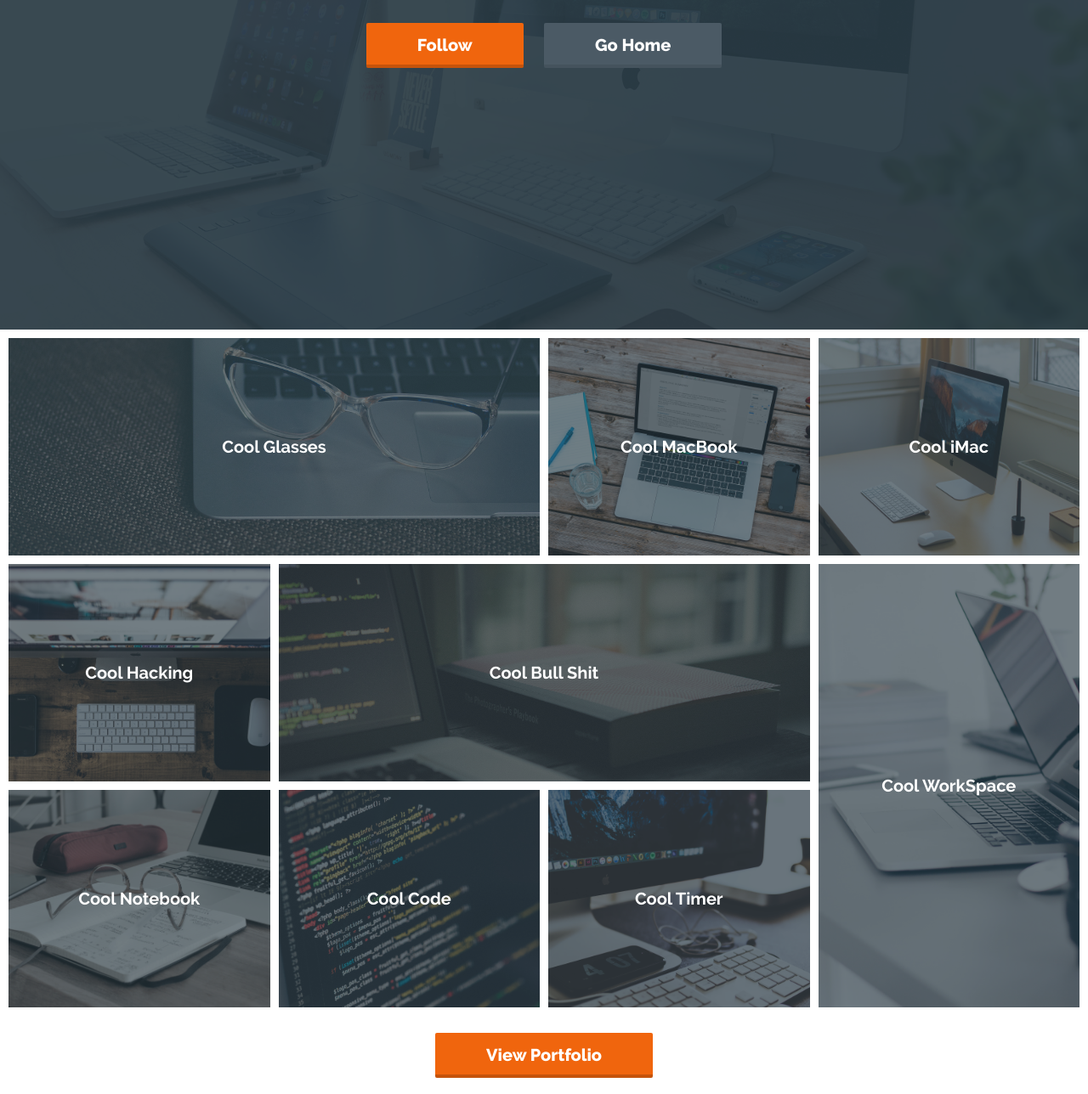
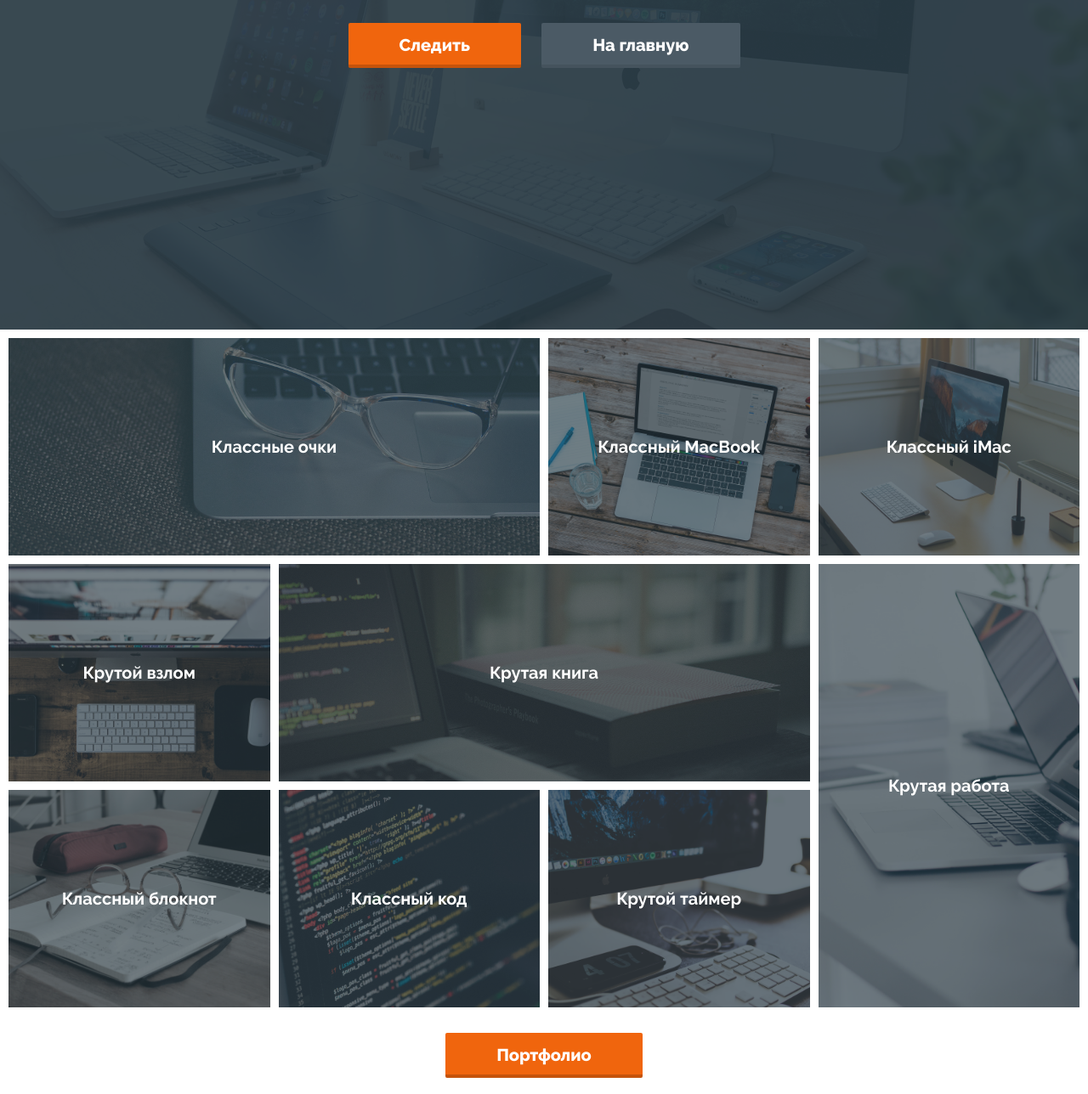
Before and after one commit to DunkaL/we-are-real-creators, a plain HTML site: page index.html in a window 1280 px wide. Shown: the part 412-1700 px from the top of the page at 85% size. Drawn offline with Linux system fonts and the light colour scheme; files whose address does not match are found by name.

Commit message:
Update index.html

```diff
--- a/index.html
+++ b/index.html
@@ -29,26 +29,26 @@
 
 	<header class="main-header grid" style="background-image: url(img/0-header.jpg);">
 		<div class="header-content grid">
-			<h1>We Are Real Creators</h1>
+			<h1>Мы настоящие творцы</h1>
 			<div class="header-buttons">
-				<a href="#" class="button">Follow</a>
-				<a href="#" class="button button-gray">Go Home</a>
+				<a href="#" class="button">Cледить</a>
+				<a href="#" class="button button-gray">На главную</a>
 			</div>
 		</div>
 	</header>
 
 	<section class="portfolio-section grid">
-		<div class="portfolio-item grid" style="background-image:url(img/1.jpg)"><span>Cool Glasses</span></div>
-		<div class="portfolio-item grid" style="background-image:url(img/2.jpg)"><span>Cool MacBook</span></div>
-		<div class="portfolio-item grid" style="background-image:url(img/3.jpg)"><span>Cool iMac</span></div>
-		<div class="portfolio-item grid" style="background-image:url(img/4.jpg)"><span>Cool Hacking</span></div>
-		<div class="portfolio-item grid" style="background-image:url(img/5.jpg)"><span>Cool Bull Shit</span></div>
-		<div class="portfolio-item grid" style="background-image:url(img/6.jpg)"><span>Cool WorkSpace</span></div>
-		<div class="portfolio-item grid" style="background-image:url(img/7.jpg)"><span>Cool Notebook</span></div>
-		<div class="portfolio-item grid" style="background-image:url(img/8.jpg)"><span>Cool Code</span></div>
-		<div class="portfolio-item grid" style="background-image:url(img/9.jpg)"><span>Cool Timer</span></div>
+		<div class="portfolio-item grid" style="background-image:url(img/1.jpg)"><span>Классные очки</span></div>
+		<div class="portfolio-item grid" style="background-image:url(img/2.jpg)"><span>Классный MacBook</span></div>
+		<div class="portfolio-item grid" style="background-image:url(img/3.jpg)"><span>Классный iMac</span></div>
+		<div class="portfolio-item grid" style="background-image:url(img/4.jpg)"><span>Крутой взлом</span></div>
+		<div class="portfolio-item grid" style="background-image:url(img/5.jpg)"><span>Крутая книга</span></div>
+		<div class="portfolio-item grid" style="background-image:url(img/6.jpg)"><span>Крутая работа</span></div>
+		<div class="portfolio-item grid" style="background-image:url(img/7.jpg)"><span>Классный блокнот</span></div>
+		<div class="portfolio-item grid" style="background-image:url(img/8.jpg)"><span>Классный код</span></div>
+		<div class="portfolio-item grid" style="background-image:url(img/9.jpg)"><span>Крутой таймер</span></div>
 		<div class="buttoncase text-center">
-			<a href="#" class="button">View Portfolio</a>
+			<a href="#" class="button">Портфолио</a>
 		</div>
 	</section>
 
@@ -56,7 +56,7 @@
 		<div class="container grid">
 
 			<div class="ready-left">
-				<h2>Are You Ready?<br> Are You MTHFCKU READY??</h2>
+				<h2>Вы готовы?<br> Вы ГОТОВЫ ??</h2>
 				<p>Lorem ipsum, dolor sit amet consectetur adipisicing elit. Eveniet provident, repellendus quisquam
 					odio atque repudiandae commodi perspiciatis, perferendis neque distinctio illum alias cum quae
 					libero facilis officia optio consectetur voluptas.</p>
```
